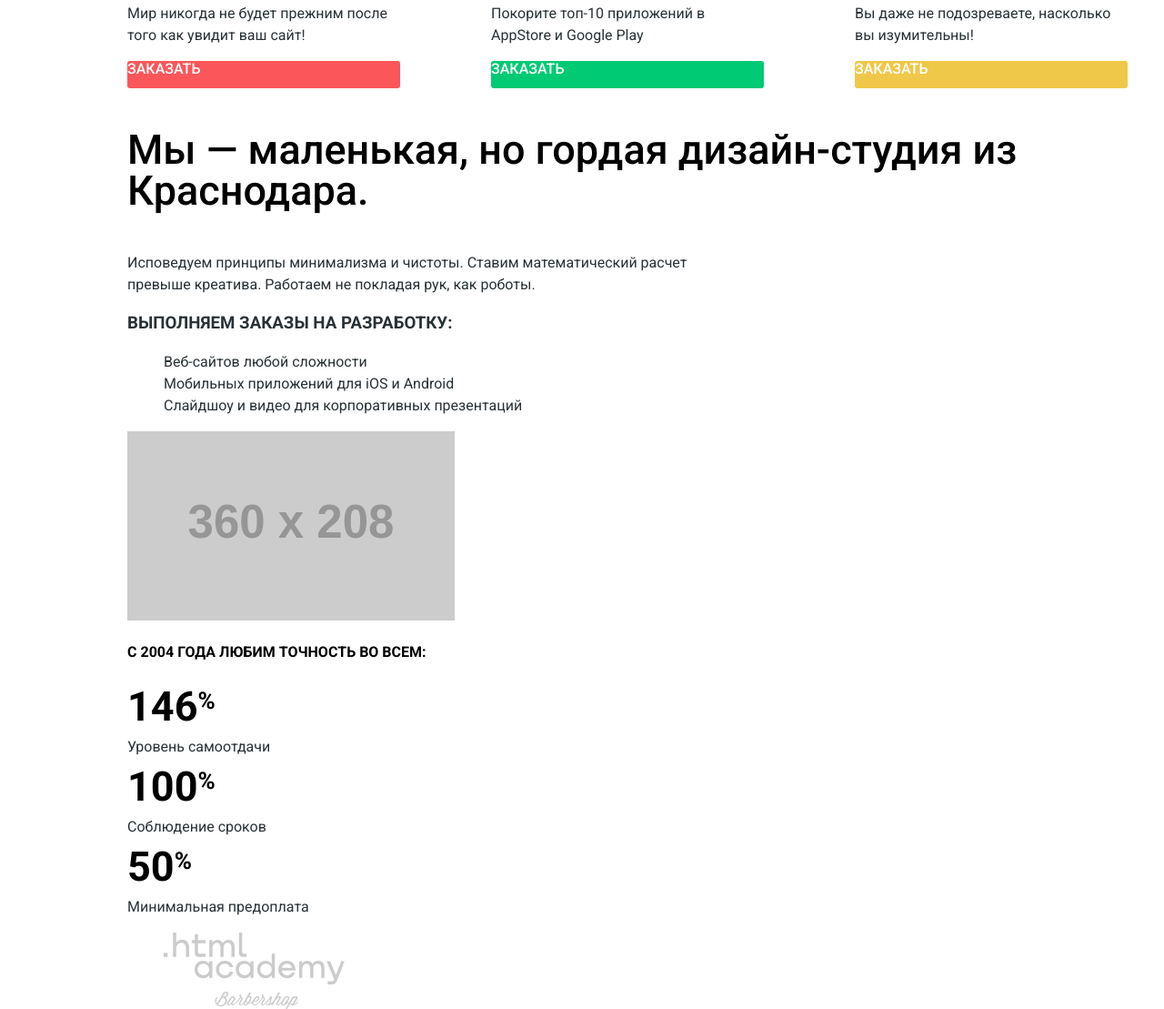
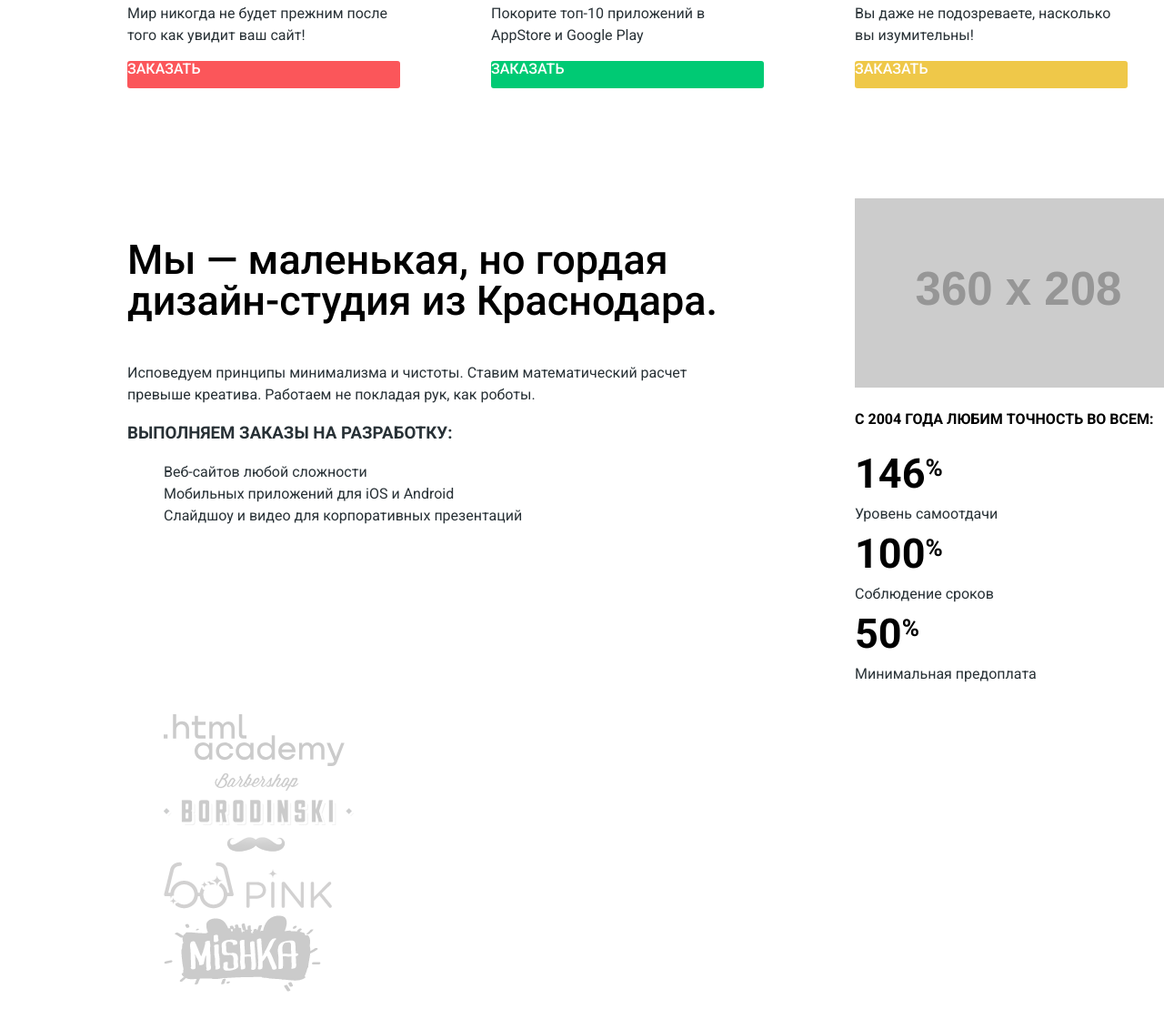
Before and after one commit to r-k-parchment/Academy, a plain HTML site: page index.html in a window 1280 px wide. Shown: the part 906-2015 px from the top of the page at 91% size. Drawn offline with Linux system fonts and the light colour scheme; placeholder pictures from the web are drawn by us.

Commit message:
Крупная сетка about-us

```diff
--- a/css/style.css
+++ b/css/style.css
@@ -320,6 +320,20 @@ img {
 }
 
 /* About-us */
+
+.about-company {
+  display: flex;
+  margin-top: 121px;
+}
+
+.container-we {
+  width: 651px;
+  margin-right: 149px;
+}
+
+.container-we-in-numbers {
+  width: 360px;
+}
 
 .we {
   font-weight: 500;
--- a/index.html
+++ b/index.html
@@ -109,7 +109,7 @@
       </ul>
     </section>
     <section class="about-company container">
-      <div>
+      <div class="container-we">
         <h2 class="visually-hidden">О компании</h2>
         <p class="we">Мы — маленькая, но гордая дизайн-студия из Краснодара.</p>
         <p class="basik-text">Исповедуем принципы минимализма и чистоты. Ставим математический расчет<br> превыше
@@ -123,7 +123,7 @@
           <li class="fulfill-item">Слайдшоу и видео для корпоративных презентаций</li>
         </ul>
       </div>
-      <div>
+      <div class="container-we-in-numbers">
         <img src="https://via.placeholder.com/360x208" width="360" height="208" alt="Логотип «Nёrd's»">
         <p class="in-numbers-header">с 2004 года любим точность во всем:</p>
         <dl class="in-numbers-list">
```
